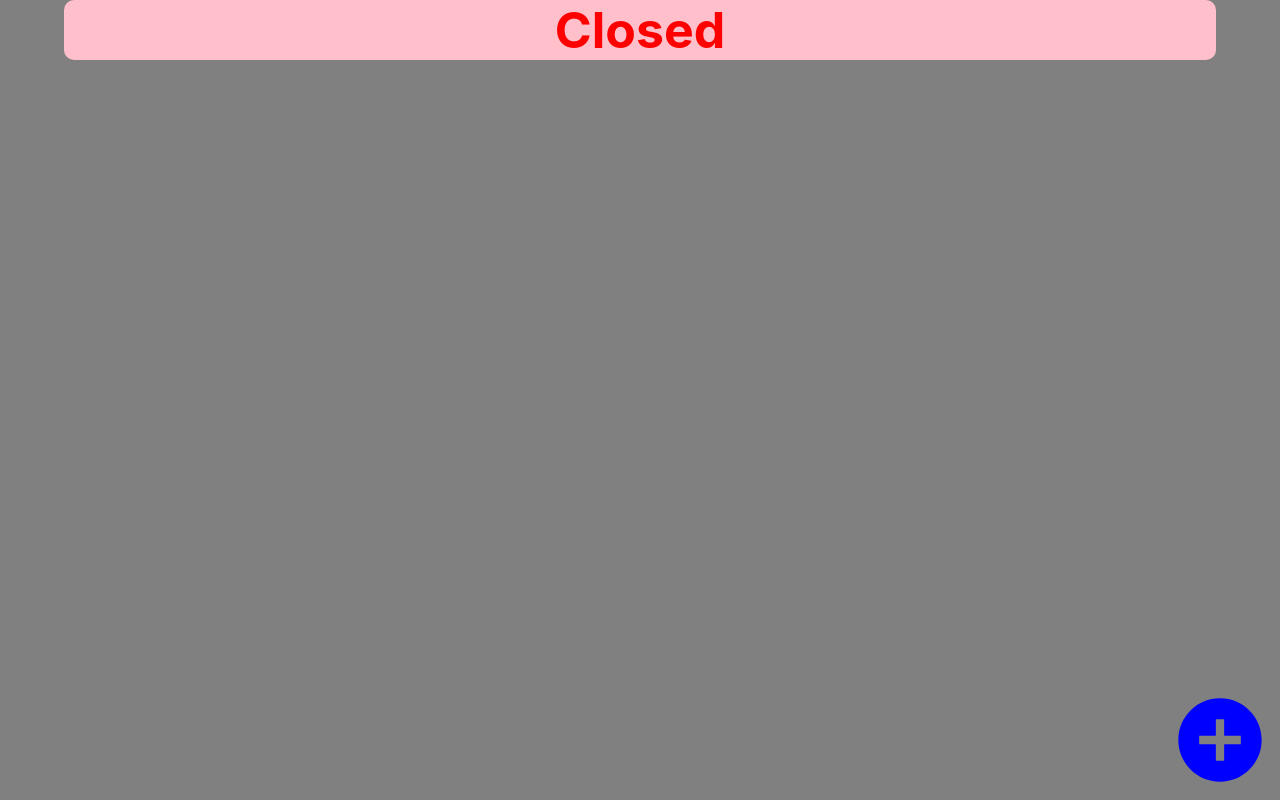
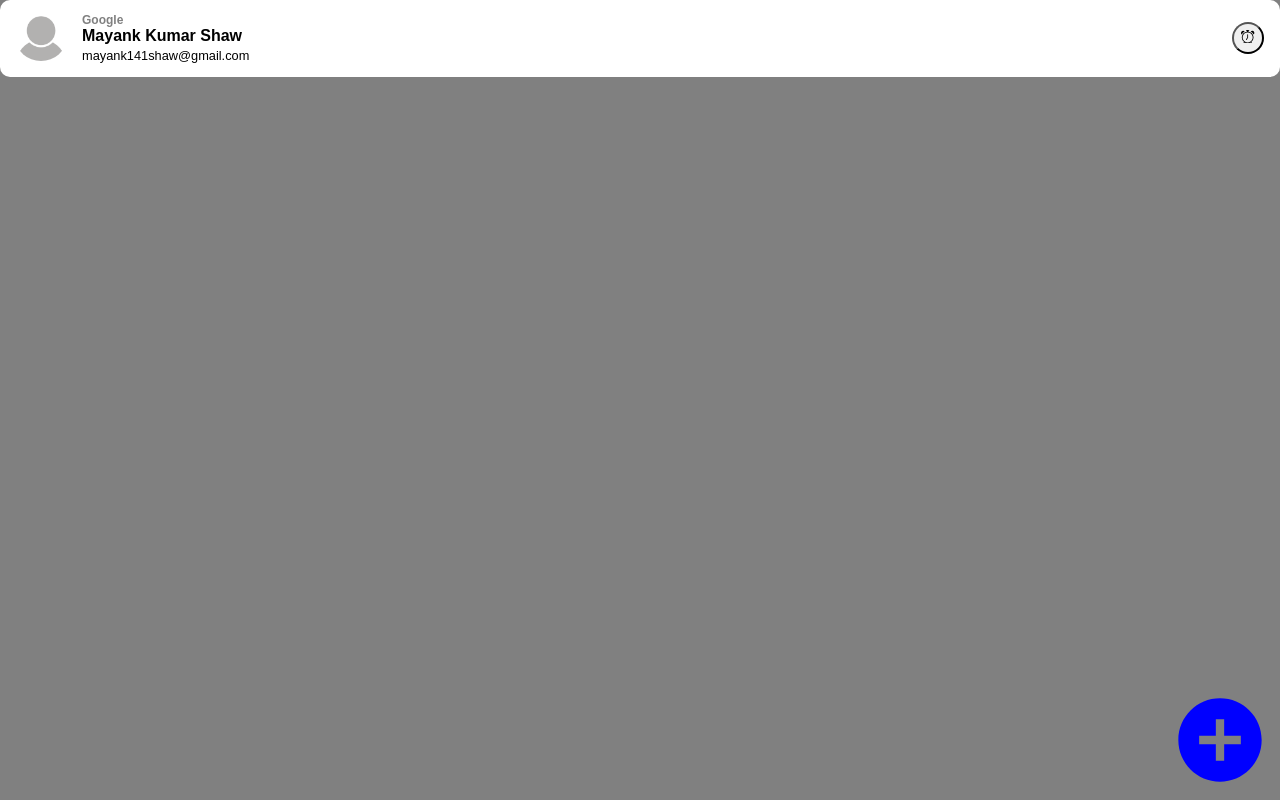
Before and after one commit to Mayank-141-Shaw/Gender-Classifier-React-App, a React (Create React App) app: page / in a window 1280 px wide. Built offline with nearby package versions, Linux system fonts and the light colour scheme.

Commit message:
Added uncliked state of ttoggle

```diff
--- a/src/components/DetailsComponent.js
+++ b/src/components/DetailsComponent.js
@@ -1,7 +1,9 @@
 import React, { useState } from 'react'
 import styled from 'styled-components';
+import {BsAlarm} from 'react-icons/bs'
+import defUserImg from '../assets/default-user.png'
 
-function DetailsComponent() {
+function DetailsComponent(user) {
 
     const [isOpen, setOpen] = useState(false);
 
@@ -13,8 +15,48 @@ function DetailsComponent() {
         width : auto;
         height : fit-content;
         border-radius : 10px;
-        background-color : pink;
-        margin : 0% 5% 5% 5%;
+        background-color : white;
+        display : flex;
+        flex-direction : row;
+        align-content: center;
+        align-items: center;
+    `;
+
+    const ProfileImageContainer = styled.div`
+        display : flex;
+        align-content : center;
+        justify-content : center;
+        padding : 1rem;
+        flex-grow : 0;
+    `;
+
+    const ProfileImage = styled.img`
+        width : 50px;
+        border-radius : 50%;
+    `;
+
+    const ActionContainer = styled.div`
+        display : flex;
+        align-content : center;
+        justify-content : center;
+        padding : 1rem;
+        flex-grow : 0;
+    `;
+
+    const ActionButton = styled.button`
+        width : 2rem;
+        height : 2rem;
+        padding : auto;
+        border-radius : 50%;
+    `;
+
+    const InfoBox = styled.div`
+        font-size : 1rem;
+        display : flex;
+        flex-direction : column;
+        flex-grow : 3;
+        align-items : flex-start;
+        font-family : arial;
     `;
 
   return (
@@ -23,7 +65,23 @@ function DetailsComponent() {
             isOpen ?
             <DetailBox onClick={toggle}>Open</DetailBox>
             :
-            <DetailBox onClick={toggle}>Closed</DetailBox>
+            <DetailBox onClick={toggle}>
+                <ProfileImageContainer>
+                    <ProfileImage src={ user.user.img ? user.user.img : defUserImg} />
+                </ProfileImageContainer>
+
+                <InfoBox>
+                    <span style={{color:'gray', fontSize:'0.75rem'}}>{user.user.company}</span>
+                    <span style={{paddingBottom:'0.2rem',color:'black', fontWeight:'900'}}>{user.user.name}</span>
+                    <span style={{color:'black', fontSize:'0.8rem', fontWeight:'500'}}>{user.user.email}</span>
+                </InfoBox>
+
+                <ActionContainer>
+                    <ActionButton>
+                        <BsAlarm />
+                    </ActionButton>
+                </ActionContainer>
+            </DetailBox>
         }
     </>
   )
--- a/src/components/HomeComponent.js
+++ b/src/components/HomeComponent.js
@@ -23,12 +23,19 @@ function HomeComponent() {
     background-color : grey;
   `;
 
+  let user = {
+    'name':'Mayank Kumar Shaw',
+    'job':'Full Stack ML Developer',
+    'email':'mayank141shaw@gmail.com',
+    'company':'Google'
+  }
+
   return (
     <>
 
       <Background>
 
-        <DetailsComponent />
+        <DetailsComponent user={user}/>
 
         <AddUserButton>
           <NavLink to={"/add"}
```
Also changed, not shown: src/assets/default-user.png (added).
